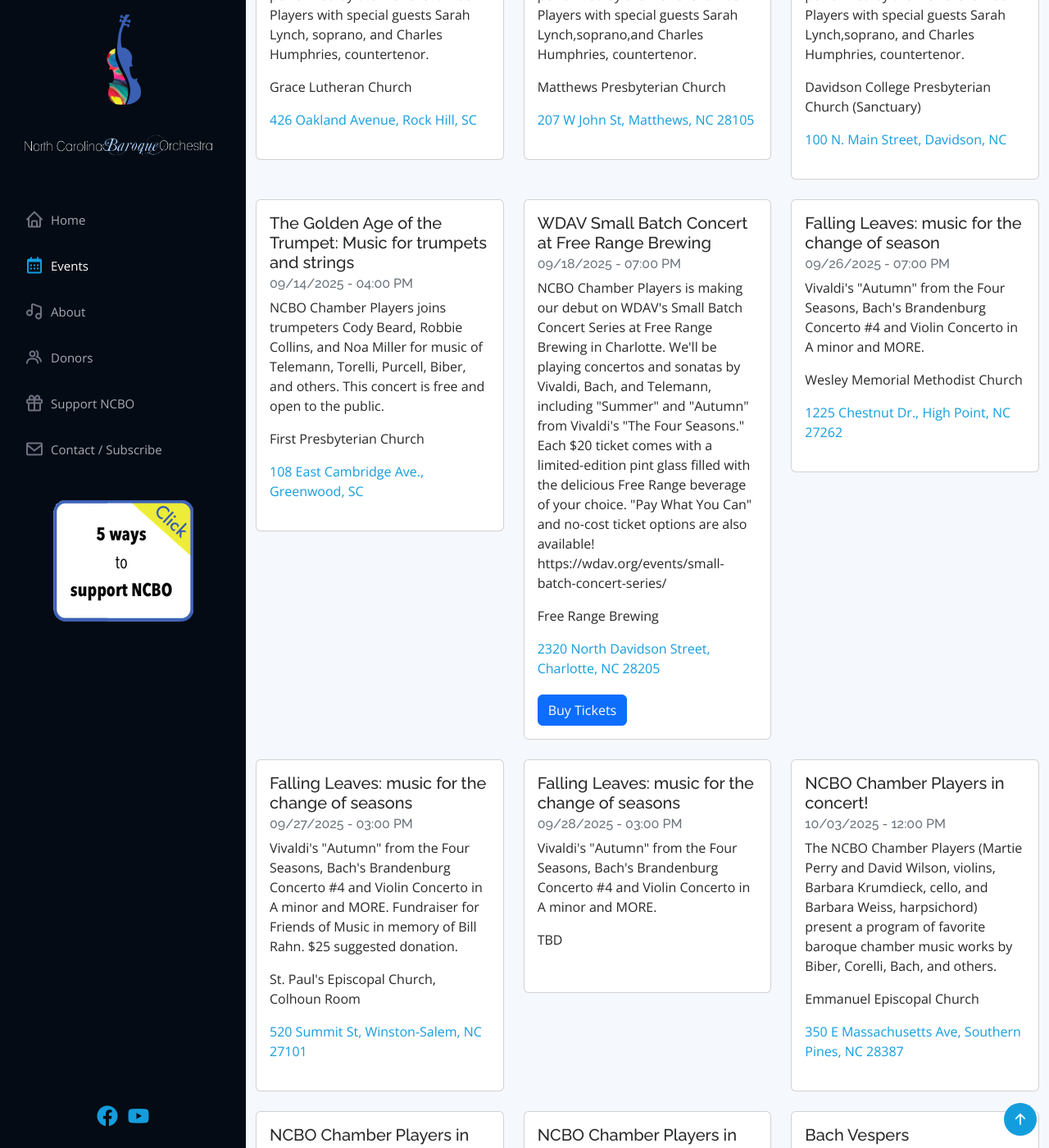
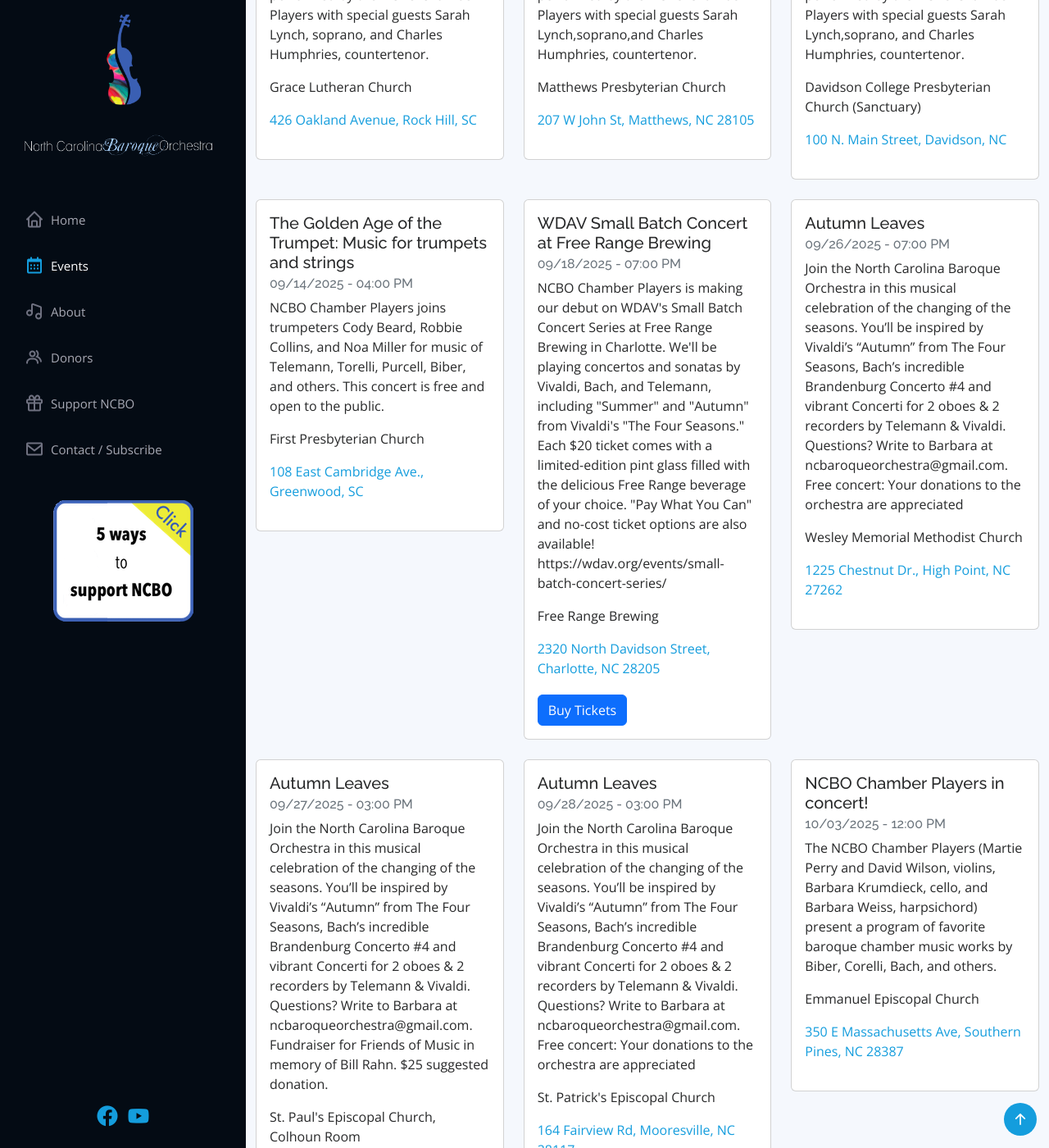
Before and after one commit to ncbaroqueorchestra/ncboweb, a Jekyll site: the page built from index.md, in a window 1280 px wide and 1400 px high, scrolled down 1403 px. Shown: the whole window at 82% size. Built offline with Jekyll 4.4.1, drawn with Linux system fonts in a browser that asks for light colours; comment, search, counter and statistics services are not loaded; some of the changed text lies outside the part shown.

Commit message:
Updated NCBO events

```diff
--- a/_data/events.yml
+++ b/_data/events.yml
@@ -61,34 +61,56 @@
   ticketurl: https://wdav.org/events/small-batch-concert-series/
   venue: Free Range Brewing
 - address: 1225 Chestnut Dr., High Point, NC 27262
-  description: 'Vivaldi''s "Autumn" from the Four Seasons, Bach''s Brandenburg Concerto
-    #4 and Violin Concerto in A minor and MORE.'
+  description: 'Join the North Carolina Baroque Orchestra in this musical celebration
+    of the changing of the seasons. You’ll be inspired by Vivaldi’s “Autumn”  from
+    The Four Seasons, Bach’s incredible Brandenburg Concerto #4 and vibrant Concerti
+    for 2 oboes & 2 recorders by Telemann & Vivaldi.
+
+
+    Questions? Write to Barbara at ncbaroqueorchestra@gmail.com.
+
+
+    Free concert: Your donations to the orchestra are appreciated '
   eventdate: 09/26/2025
   eventtime: 07:00 PM
-  heading: 'Falling Leaves: music for the change of season'
+  heading: Autumn Leaves
   mapurl: https://maps.app.goo.gl/2bzpX7qJYWHhaKpV7
   sortdate: 1758927600
   venue: Wesley Memorial Methodist Church
 - address: 520 Summit St, Winston-Salem, NC 27101
-  description: 'Vivaldi''s "Autumn" from the Four Seasons, Bach''s Brandenburg Concerto
-    #4 and Violin Concerto in A minor and MORE.
+  description: 'Join the North Carolina Baroque Orchestra in this musical celebration
+    of the changing of the seasons. You’ll be inspired by Vivaldi’s “Autumn”  from
+    The Four Seasons, Bach’s incredible Brandenburg Concerto #4 and vibrant Concerti
+    for 2 oboes & 2 recorders by Telemann & Vivaldi.
+
+
+    Questions? Write to Barbara at ncbaroqueorchestra@gmail.com.
 
 
     Fundraiser for Friends of Music in memory of Bill Rahn. $25 suggested donation.'
   eventdate: 09/27/2025
   eventtime: 03:00 PM
-  heading: 'Falling Leaves: music for the change of seasons'
+  heading: Autumn Leaves
   mapurl: https://maps.app.goo.gl/na1XwHBwk2rFpKUM6
   sortdate: 1758999600
   venue: St. Paul's Episcopal Church, Colhoun Room
-- address: ''
-  description: 'Vivaldi''s "Autumn" from the Four Seasons, Bach''s Brandenburg Concerto
-    #4 and Violin Concerto in A minor and MORE.'
+- address: 164 Fairview Rd, Mooresville, NC 28117
+  description: 'Join the North Carolina Baroque Orchestra in this musical celebration
+    of the changing of the seasons. You’ll be inspired by Vivaldi’s “Autumn”  from
+    The Four Seasons, Bach’s incredible Brandenburg Concerto #4 and vibrant Concerti
+    for 2 oboes & 2 recorders by Telemann & Vivaldi.
+
+
+    Questions? Write to Barbara at ncbaroqueorchestra@gmail.com.
+
+
+    Free concert: Your donations to the orchestra are appreciated '
   eventdate: 09/28/2025
   eventtime: 03:00 PM
-  heading: 'Falling Leaves: music for the change of seasons'
+  heading: Autumn Leaves
+  mapurl: https://maps.app.goo.gl/1yCbqLWaCP9Yzd1j8
   sortdate: 1759086000
-  venue: TBD
+  venue: St. Patrick's Episcopal Church
 - address: 350 E Massachusetts Ave, Southern Pines, NC 28387
   description: The NCBO Chamber Players (Martie Perry and David Wilson, violins, Barbara
     Krumdieck, cello, and Barbara Weiss, harpsichord) present a program of favorite
@@ -219,22 +241,26 @@
   mapurl: https://maps.app.goo.gl/Xu4YnT9j1heNtd6q6
   sortdate: 1765746000
   venue: Trinity Episcopal Cathedral
-- address: ''
+- address: 3300 Poinsett Hwy, Greenville, SC 29613
   description: NCBO joins the choir and soloists of SC Bach in the first three cantatas
     of J.S. Bach's amazing Christmas Oratorio.
   eventdate: 12/20/2025
+  eventdetailsurl: https://scbach.org/events
   eventtime: 07:00 PM
   heading: Bach's Christmas Oratorio parts 1-3 with SC Bach
+  mapurl: https://maps.app.goo.gl/XHvuQwg3wGM9NK6p7
   sortdate: 1766275200
-  venue: TBD
-- address: ''
+  venue: Furman University Daniel Chapel
+- address: 3300 Poinsett Hwy, Greenville, SC 29613
   description: NCBO joins the choir and soloists of SC Bach for cantatas 4-6 of J.S.
     Bach's amazing Christmas Oratorio.
   eventdate: 12/21/2025
+  eventdetailsurl: https://scbach.org/events
   eventtime: 04:00 PM
   heading: Bach's Christmas Oratorio parts 4-6 with SC Bach
+  mapurl: https://maps.app.goo.gl/XHvuQwg3wGM9NK6p7
   sortdate: 1766350800
-  venue: TBD
+  venue: Daniel Chapel, Furman University
 - address: 2619 Augusta St, Greenville, SC 29605
   description: 'Vivaldi''s "Winter" from "The Four Seasons," Bach Brandenburg Concerto
     #5, and more.'
```
